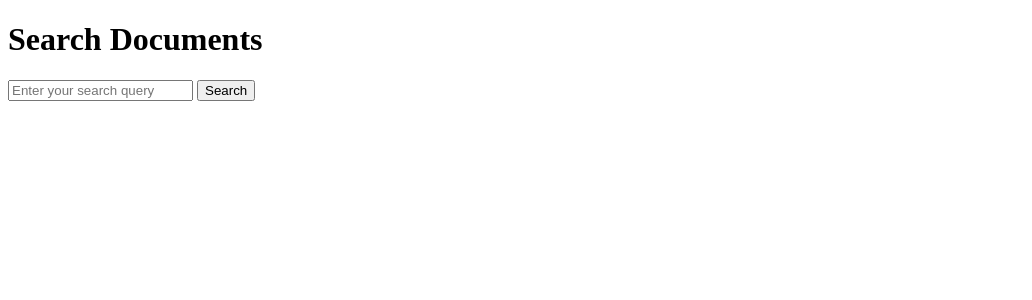
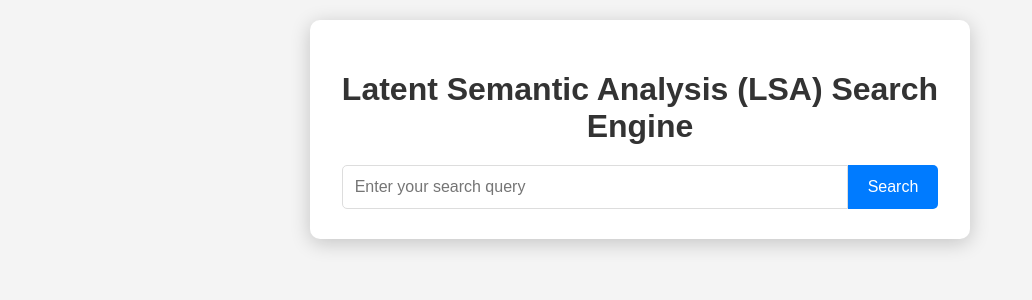
Before and after one commit to julissamijares/jmijares-assignment-4, a Flask app: page / in a window 1280 px wide. Shown: the top 300 px of the page, without its empty margins (0-1032 px from the left). Run offline with Flask 3, Linux system fonts and the light colour scheme; parts of the project's set-up code (start-up, migrations or seed data) failed here and were passed over.

Commit message:
Final Version

```diff
--- a/app.py
+++ b/app.py
@@ -1,8 +1,6 @@
 from flask import Flask, request, render_template
-import matplotlib.pyplot as plt
-import io
-import base64
 from lsa_model import get_top_documents, documents
+import plotly.graph_objects as go
 
 app = Flask(__name__)
 
@@ -12,42 +10,41 @@ def index():
 
 @app.route('/search', methods=['POST'])
 def search():
-    query = request.form.get('query')  # Use get to avoid KeyError
-    if not query:
-        return render_template('index.html', error="Please enter a query.")
+    query = request.form['query']
 
-    try:
-        # Retrieve the top 5 documents and their similarity scores
-        top_doc_indices, similarities = get_top_documents(query)
+    # Retrieve the top 5 documents and their similarity scores
+    top_doc_indices, similarities = get_top_documents(query)
 
-        # Check if there are no results
-        if len(top_doc_indices) == 0:
-            return render_template('results.html', query=query, results=[], plot_url=None)
+    # Extract the document contents for display
+    result_docs = [(documents[i][:300] + "...", similarities[j]) for j, i in enumerate(top_doc_indices)]  # Display first 300 characters
 
-        # Extract the document contents for display (limit to 300 characters)
-        result_docs = [(documents[i][:300] + "...", similarities[j]) for j, i in enumerate(top_doc_indices)]
+    # Create a bar chart using Plotly
+    fig = go.Figure(data=[go.Bar(
+        x=[f'Index {i}' for i in top_doc_indices],
+        y=similarities,
+        hoverinfo='text',
+        text=[f'Similarity: {score:.3f}' for score in similarities],
+        marker=dict(color='skyblue')
+    )])
 
-        # Plot cosine similarities with document indices as labels
-        fig, ax = plt.subplots()
-        ax.bar(range(len(similarities)), similarities, color='skyblue')
-        ax.set_xticks(range(len(similarities)))
-        ax.set_xticklabels([f'Doc {i+1}' for i in top_doc_indices], rotation=45)
-        plt.ylim(0, 1)  # Ensure the y-axis range is 0 to 1
-        plt.xlabel('Document Index')
-        plt.ylabel('Cosine Similarity')
+    fig.update_layout(
+        title='Cosine Similarity',
+        #xaxis_title='Document Index',
+        yaxis_title='Cosine Similarity',
+        yaxis=dict(range=[0, 1]),
+        width= 600,  # Increased width for better fit
+        height=400,  # Height remains the same
+        margin=dict(l=40, r=40, t=40, b=80),  # Adjust bottom margin for x-axis labels
+        plot_bgcolor='rgba(0, 0, 0, 0)',  # Transparent background for cleaner look
+        template='plotly_white',  # Use a white template for better aesthetics
+        xaxis=dict(tickmode='array', tickvals=[f'Index {i}' for i in top_doc_indices], ticktext=[f'Index {i}' for i in top_doc_indices])  # Ensure all indices are shown
+    )
 
-        # Convert plot to PNG image and then to base64
-        img = io.BytesIO()
-        plt.savefig(img, format='png')
-        img.seek(0)
-        plot_url = base64.b64encode(img.getvalue()).decode('utf8')
+    # Save the plot as an HTML string for rendering in template
+    plot_html = fig.to_html(full_html=False, include_plotlyjs='cdn')
 
-        # Render the results page
-        return render_template('results.html', query=query, results=result_docs, plot_url=plot_url)
-
-    except Exception as e:
-        print(f"Error occurred: {e}")
-        return render_template('index.html', error="An error occurred while processing your request.")
+    # Render the results page
+    return render_template('results.html', query=query, results=result_docs, plot_html=plot_html, top_doc_indices=top_doc_indices)
 
 if __name__ == '__main__':
     app.run(host='0.0.0.0', port=3000)
--- /dev/null
+++ b/static/style.css
@@ -0,0 +1,139 @@
+body {
+    font-family: Arial, sans-serif;
+    background-color: #f4f4f4;
+    margin: 0;
+    padding: 20px;
+}
+
+.container {
+    max-width: 600px;
+    margin: 0 auto;
+    padding: 30px;
+    background: white;
+    box-shadow: 0 4px 20px rgba(0, 0, 0, 0.2);
+    border-radius: 10px;
+    text-align: center;
+}
+
+h1 {
+    color: #333;
+    margin-bottom: 20px;
+}
+
+.search-bar {
+    display: flex;
+    justify-content: center;
+}
+
+input[type="text"] {
+    width: 80%;
+    padding: 12px;
+    border: 1px solid #ddd;
+    border-radius: 5px 0 0 5px; /* Rounded corners only on the left */
+    font-size: 16px;
+}
+
+button {
+    padding: 12px 20px;
+    border: none;
+    border-radius: 0 5px 5px 0; /* Rounded corners only on the right */
+    background-color: #007BFF;
+    color: white;
+    font-size: 16px;
+    cursor: pointer;
+    transition: background-color 0.3s ease;
+}
+
+button:hover {
+    background-color: #0056b3;
+}
+
+@media (max-width: 600px) {
+    input[type="text"] {
+        width: 100%;
+        margin-bottom: 10px;
+        border-radius: 5px; /* Reset rounded corners for mobile */
+    }
+
+    button {
+        width: 100%;
+        border-radius: 5px; /* Reset rounded corners for mobile */
+        margin-left: 0;
+    }
+}
+
+.results {
+    margin-top: 20px;
+}
+
+.result-box {
+    background-color: #f9f9f9;
+    border: 1px solid #ddd;
+    border-radius: 8px;
+    margin: 10px 0;
+    padding: 15px;
+    box-shadow: 0 2px 10px rgba(0, 0, 0, 0.1);
+}
+
+.result-header {
+    font-size: 18px;
+    margin-bottom: 10px;
+}
+
+.result-content {
+    font-size: 14px;
+    color: #555;
+}
+
+.chart-container {
+    max-width: 100%;
+    overflow: hidden;
+}
+
+.chart-container img {
+    width: 100%;  /* Ensures the image fits the width */
+    height: auto; /* Maintains aspect ratio */
+}
+
+.back-button {
+    appearance: none;
+    background-color: transparent;
+    border: 2px solid #1A1A1A;
+    border-radius: 15px;
+    box-sizing: border-box;
+    color: #3B3B3B;
+    cursor: pointer;
+    display: inline-block; /* Keep it as inline-block */
+    font-family: Roobert, -apple-system, BlinkMacSystemFont, "Segoe UI", Helvetica, Arial, sans-serif, "Apple Color Emoji", "Segoe UI Emoji", "Segoe UI Symbol";
+    font-size: 16px;
+    font-weight: 600;
+    line-height: normal;
+    margin: 0;
+    min-height: 60px;
+    min-width: 0;
+    outline: none;
+    padding: 16px 24px;
+    text-align: center;
+    text-decoration: none;
+    transition: all 300ms cubic-bezier(.23, 1, 0.32, 1);
+    user-select: none;
+    -webkit-user-select: none;
+    touch-action: manipulation;
+    will-change: transform;
+  }
+
+  .back-button:disabled {
+    pointer-events: none;
+  }
+
+  .back-button:hover {
+    color: #fff;
+    background-color: #1A1A1A;
+    box-shadow: rgba(0, 0, 0, 0.25) 0 8px 15px;
+    transform: translateY(-2px);
+  }
+
+  .back-button:active {
+    box-shadow: none;
+    transform: translateY(0);
+  }
--- a/templates/index.html
+++ b/templates/index.html
@@ -1,13 +1,20 @@
 <!DOCTYPE html>
 <html lang="en">
 <head>
+    <meta charset="UTF-8">
+    <meta name="viewport" content="width=device-width, initial-scale=1.0">
     <title>LSA Search Engine</title>
+    <link rel="stylesheet" href="{{ url_for('static', filename='style.css') }}">
 </head>
 <body>
-    <h1>Search Documents</h1>
-    <form action="/search" method="POST">
-        <input type="text" name="query" placeholder="Enter your search query">
-        <button type="submit">Search</button>
-    </form>
+    <div class="container">
+        <h1>Latent Semantic Analysis (LSA) Search Engine</h1>
+        <form action="/search" method="POST">
+            <div class="search-bar">
+                <input type="text" name="query" placeholder="Enter your search query" required>
+                <button type="submit">Search</button>
+            </div>
+        </form>
+    </div>
 </body>
 </html>
```
Also changed, not shown: templates/results.html (+20 -17 lines).
